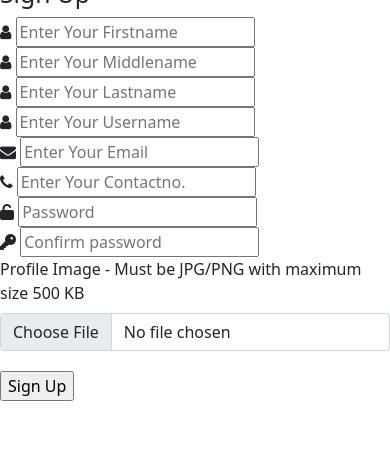
After one commit to BhavikBharucha/BloggingWebsite, a PHP site: page /registration.php in a window 390 px wide. The commit adds this page. Shown: the part 390-844 px from the top of the page. Run offline with PHP 8.4, Linux system fonts and the light colour scheme; some libraries are stand-ins or nearby versions.

Commit message:
SignUp Form Design Completed.

```diff
--- /dev/null
+++ b/User/registration.php
@@ -0,0 +1,130 @@
+<!DOCTYPE html>
+<html lang="en">
+
+<head>
+    <meta charset="UTF-8">
+    <meta http-equiv="X-UA-Compatible" content="IE=edge">
+    <meta name="viewport" content="width=device-width, initial-scale=1.0">
+    <title>Bowling System</title>
+    <link rel="stylesheet" href="../assets/css/style.css">
+    <script src="https://kit.fontawesome.com/cd742a0dd6.js" crossorigin="anonymous"></script>
+    <link rel="stylesheet" href="https://cdnjs.cloudflare.com/ajax/libs/font-awesome/4.7.0/css/font-awesome.css" integrity="sha512-5A8nwdMOWrSz20fDsjczgUidUBR8liPYU+WymTZP1lmY9G6Oc7HlZv156XqnsgNUzTyMefFTcsFH/tnJE/+xBg==" crossorigin="anonymous" referrerpolicy="no-referrer" />
+
+    <link href="https://cdn.jsdelivr.net/npm/bootstrap@5.0.2/dist/css/bootstrap.min.css" rel="stylesheet" integrity="sha384-EVSTQN3/azprG1Anm3QDgpJLIm9Nao0Yz1ztcQTwFspd3yD65VohhpuuCOmLASjC" crossorigin="anonymous">
+    <script src="https://cdn.jsdelivr.net/npm/bootstrap@5.0.2/dist/js/bootstrap.bundle.min.js" integrity="sha384-MrcW6ZMFYlzcLA8Nl+NtUVF0sA7MsXsP1UyJoMp4YLEuNSfAP+JcXn/tWtIaxVXM" crossorigin="anonymous"></script>
+    <script src="https://cdn.jsdelivr.net/npm/@popperjs/core@2.9.2/dist/umd/popper.min.js" integrity="sha384-IQsoLXl5PILFhosVNubq5LC7Qb9DXgDA9i+tQ8Zj3iwWAwPtgFTxbJ8NT4GN1R8p" crossorigin="anonymous"></script>
+    <script src="https://cdn.jsdelivr.net/npm/bootstrap@5.0.2/dist/js/bootstrap.min.js" integrity="sha384-cVKIPhGWiC2Al4u+LWgxfKTRIcfu0JTxR+EQDz/bgldoEyl4H0zUF0QKbrJ0EcQF" crossorigin="anonymous"></script>
+</head>
+
+<body style="overflow-x: hidden; padding-top: 5px;">
+    <div class="body">
+        <div class="form-container sign-up-form">
+            <div class="imgBox sign-up-imgbox">
+                <div class="sliding-link">
+                    <p>Already a member?</p>
+                    <span class="sign-in-btn"><a href="login.php"> Sign in</a></span>
+                </div>
+                <img src="../assets/images/signup-img.png" alt="">
+            </div>
+            <div class="form-box sign-up-box">
+                <h2>Sign Up</h2>
+                <form action="register.php" method="post" enctype="multipart/form-data">
+
+                    <div class="row">
+                        <div class="col-md-6">
+                            <div class="field">
+                                <i class="fa fa-user" aria-hidden="true"></i>
+                                <input type="text" name="firstname" placeholder="Enter Your Firstname">
+                            </div>
+                        </div>
+
+                        <div class="col-md-6">
+                            <div class="field">
+                                <i class="fa fa-user" aria-hidden="true"></i>
+                                <input type="text" name="middlename" placeholder="Enter Your Middlename">
+                            </div>
+                        </div>
+                    </div>
+
+                    <div class="row">
+                        <div class="col-md-6">
+                            <div class="field">
+                                <i class="fa fa-user" aria-hidden="true"></i>
+                                <input type="text" name="lastname" placeholder="Enter Your Lastname">
+                            </div>
+                        </div>
+
+                        <div class="col-md-6">
+                            <div class="field">
+                                <i class="fa fa-user" aria-hidden="true"></i>
+                                <input type="text" name="username" placeholder="Enter Your Username">
+                            </div>
+                        </div>
+                    </div>
+
+                    <div class="row">
+                        <div class="col-md-6">
+                            <div class="field">
+                                <i class="fa fa-envelope" aria-hidden="true"></i>
+                                <input type="email" name="email" placeholder="Enter Your Email">
+                            </div>
+                        </div>
+
+                        <div class="col-md-6">
+                            <div class="field">
+                                <i class="fa fa-phone" aria-hidden="true"></i>
+                                <input type="number" name="contactno" placeholder="Enter Your Contactno.">
+                            </div>
+                        </div>
+                    </div>
+
+                    <div class="field">
+                        <i class="fa-solid fa-unlock"></i>
+                        <input type="password" maxlength="8" name="pwd" placeholder="Password">
+                    </div>
+                    <div class="field">
+                        <i class="fa-solid fa-key"></i>
+                        <input type="password" maxlength="8" name="cpwd" placeholder="Confirm password">
+                    </div>
+                    <div class="row">
+                        <div class="col-md-12">
+                            <label for="formFile" class="form-label">Profile Image - Must be JPG/PNG with maximum size 500 KB</label>
+                            <input class="form-control" type="file" id="formFile">
+                        </div>
+                    </div>
+                    <input type="hidden" name="user_type" value="customer">
+                    <input class="submit-btn" type="submit" value="Sign Up" style="margin-top: 20px;">
+                </form>
+
+            </div>
+        </div>
+    </div>
+    <script>
+        const textInputs = document.querySelectorAll("input");
+
+        textInputs.forEach(textInput => {
+            textInput.addEventListener("focus", () => {
+                let parent = textInput.parentNode;
+                parent.classList.add("active");
+            });
+            textInput.addEventListener("blur", () => {
+                let parent = textInput.parentNode;
+                parent.classList.remove("active");
+            });
+        });
+
+        const passwordInput = document.querySelector(".password-input");
+        const eyeBtn = document.querySelector(".eye-btn");
+        eyeBtn.addEventListener("click", () => {
+            if (passwordInput.type == "password") {
+                passwordInput.type = "text";
+                eyeBtn.innerHTML = "<i class='fa-solid fa-eye'></i>";
+            } else {
+                passwordInput.type = "password";
+                eyeBtn.innerHTML = "<i class='fa-solid fa-eye-slash'></i>";
+            }
+        })
+    </script>
+</body>
+
+</html>
--- a/index/index.php
+++ b/index/index.php
@@ -96,7 +96,7 @@ include '../config/connection.php';
                                         <?php
                                         } else {
                                         ?>
-                                            <a href="../login-register/login.php">Login</a>
+                                            <a href="../User/login.php">Login</a>
                                         <?php
                                         }
                                         ?>
@@ -137,7 +137,7 @@ include '../config/connection.php';
                             <?php
                             } else {
                             ?>
-                                <a href="../login-register/login.php" class="main-btn border-btn btn-hover wow fadeInUp" data-wow-delay=".6s">Log in and Get Started</a>
+                                <a href="../User/login.php" class="main-btn border-btn btn-hover wow fadeInUp" data-wow-delay=".6s">Log in and Get Started</a>
                             <?php
                             }
 
@@ -310,7 +310,7 @@ include '../config/connection.php';
                         </div>
                     </div>
                     <div class="btn" style="width:50%vw;">
-                        <a href="../askdoubt.php" class="main-btn btn-hover border-btn wow fadeInUp" data-wow-delay=".6s">Sign-in</a>
+                        <a href="../User/registration.php" class="main-btn btn-hover border-btn wow fadeInUp" data-wow-delay=".6s">Sign-in</a>
                     </div>
 
                 </div>
```
Also changed, not shown: User/login.html (deleted, +0 -71 lines), User/login.php (renamed from User/registration.html, +18 -29 lines), assets/css/style.css (+6 -8 lines).
